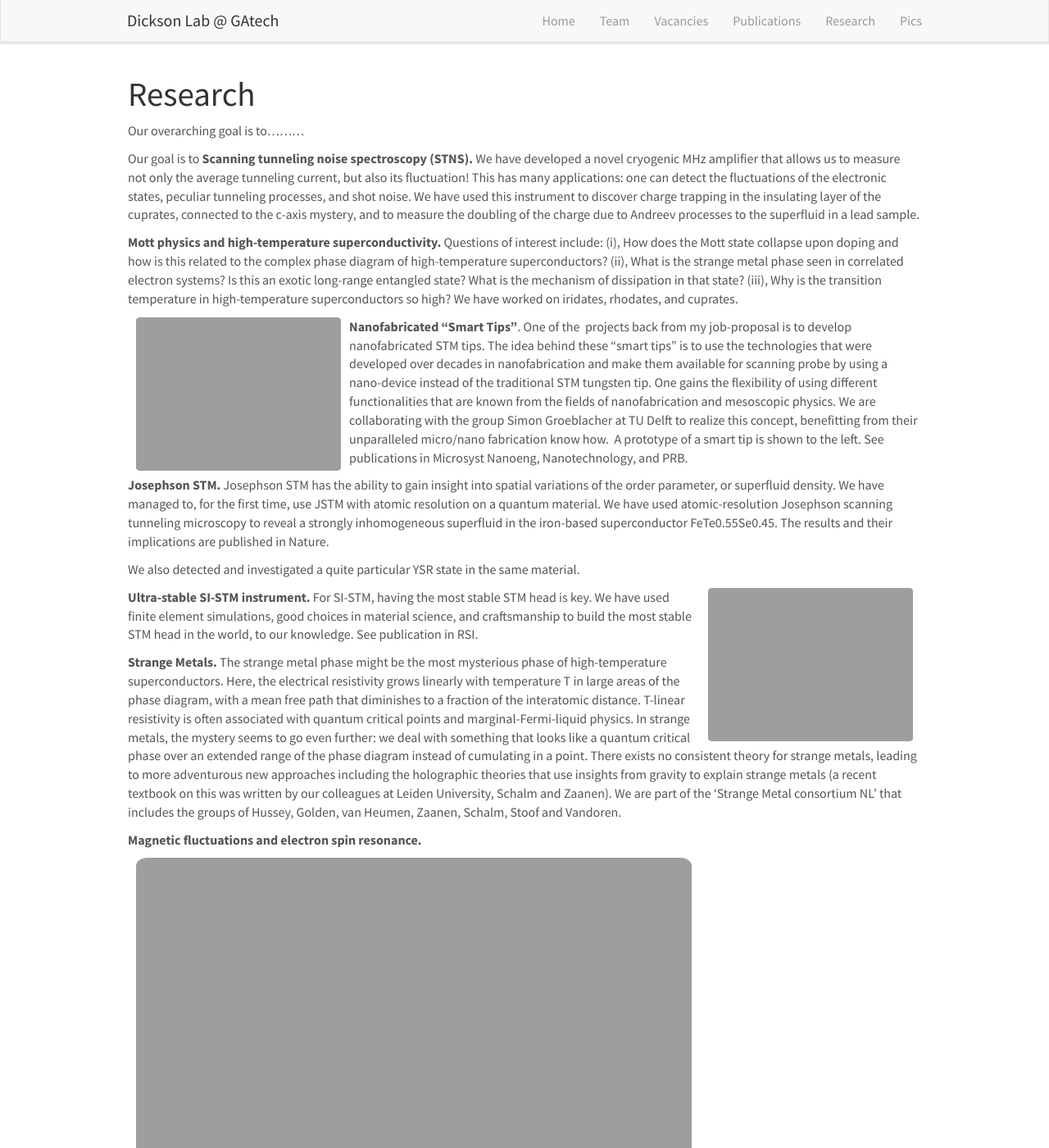
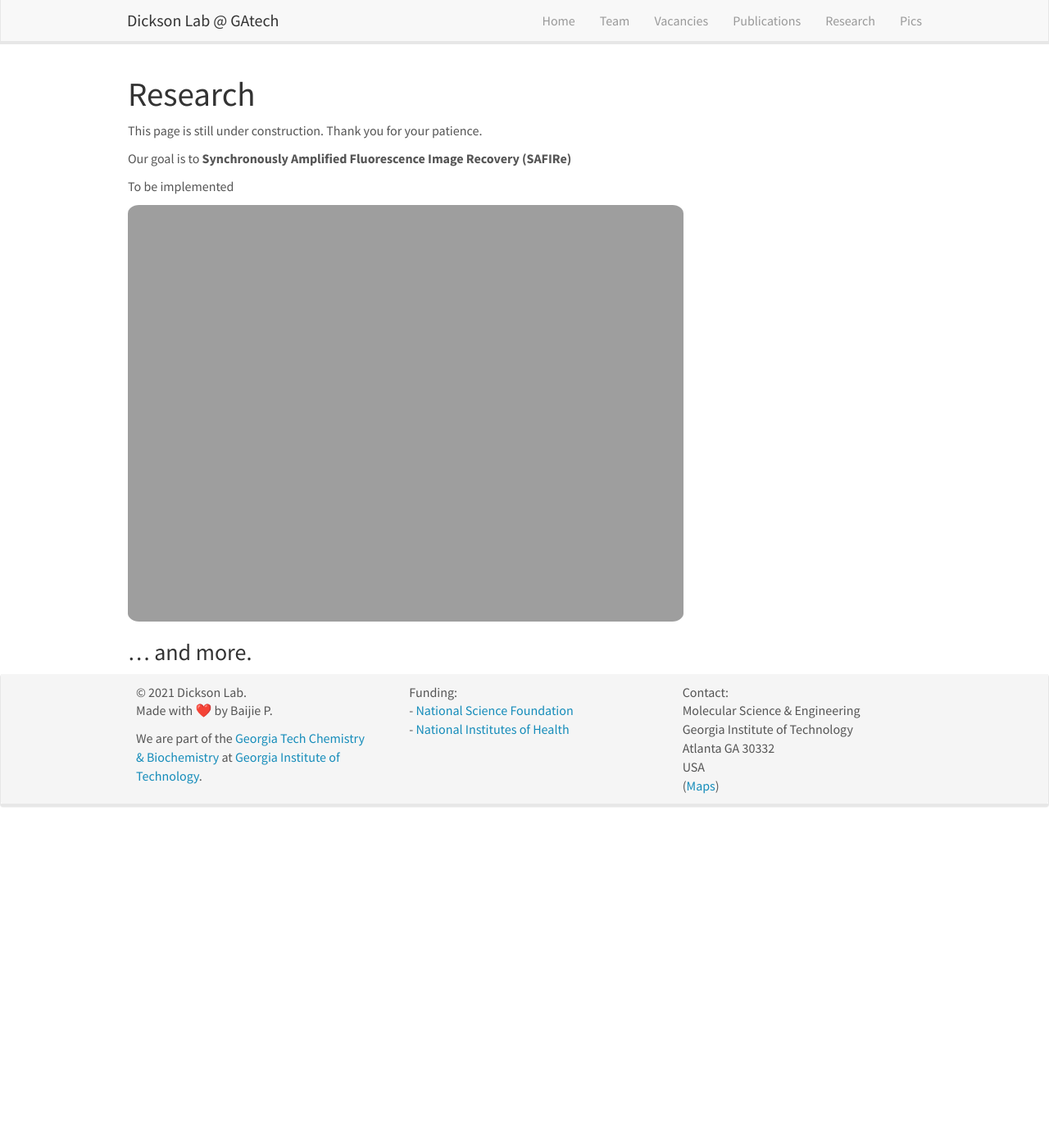
Before and after one commit to DicksonLabPage/GroupPage, a Jekyll site: the page built from _pages/research.md, in a window 1280 px wide and 1400 px high. Shown: the whole window at 82% size. Built offline with Jekyll 4.4.1, drawn with Linux system fonts in a browser that asks for light colours; nearby versions of some CDN libraries; some of the changed text lies outside the part shown.

Commit message:
corrected more pages as they are still under construction

```diff
--- a/_pages/research.md
+++ b/_pages/research.md
@@ -1,40 +1,19 @@
 ---
-title: "Dickson Lab - Research"
+title: 'Dickson Lab - Research'
 layout: textlay
-excerpt: "Dickson Lab -- Research"
+excerpt: 'Dickson Lab -- Research'
 sitemap: false
 permalink: /research/
 ---
 
 # Research
 
-Our overarching goal is to.........
+This page is still under construction. Thank you for your patience.
 
 Our goal is to
-**Scanning tunneling noise spectroscopy (STNS).** We have developed a novel cryogenic MHz amplifier that allows us to measure not only the average tunneling current, but also its fluctuation! This has many applications: one can detect the fluctuations of the electronic states, peculiar tunneling processes, and shot noise. We have used this instrument to discover charge trapping in the insulating layer of the cuprates, connected to the c-axis mystery, and to measure the doubling of the charge due to Andreev processes to the superfluid in a lead sample.
+**Synchronously Amplified Fluorescence Image Recovery (SAFIRe)**
 
-**Mott physics and high-temperature superconductivity.** Questions of interest include: (i), How does the Mott state collapse upon doping and how is this related to the complex phase diagram of high-temperature superconductors? (ii), What is the strange metal phase seen in correlated electron systems? Is this an exotic long-range entangled state? What is the mechanism of dissipation in that state? (iii), Why is the transition temperature in high-temperature superconductors so high? We have worked on iridates, rhodates, and cuprates.
-
-**Nanofabricated "Smart Tips"**.
-![]({{ site.url }}{{ site.baseurl }}/images/respic/SmartTip.png){: style="width: 250px; float: left; margin: 0px 10px"}
-One of the  projects back from my job-proposal is to develop nanofabricated STM tips. The idea behind these “smart tips” is to use the technologies that were developed over decades in nanofabrication and make them available for scanning probe by using a nano-device instead of the traditional STM tungsten tip. One gains the flexibility of using different functionalities that are known from the fields of nanofabrication and mesoscopic physics. We are collaborating with the group Simon Groeblacher at TU Delft to realize this concept, benefitting from their unparalleled micro/nano fabrication know how.  A prototype of a smart tip is shown to the left. See publications in Microsyst Nanoeng, Nanotechnology, and PRB.
-
-**Josephson STM.** Josephson STM has the ability to gain insight into spatial variations of the order parameter, or superfluid density. We have managed to, for the first time, use JSTM with atomic resolution on a quantum material.
-We have used atomic-resolution Josephson scanning tunneling microscopy to reveal a strongly inhomogeneous superfluid in the iron-based superconductor FeTe0.55Se0.45. The results and their implications are published in Nature.
-
-We also detected and investigated a quite particular YSR state in the same material.
-
-**Ultra-stable SI-STM instrument.** ![]({{ site.url }}{{ site.baseurl }}/images/respic/STMHead.png){: style="width: 250px; float: right; margin: 0px 10px"}
-For SI-STM, having the most stable STM head is key. We have used finite element simulations, good choices in material science, and craftsmanship to build the most stable STM head in the world, to our knowledge. See publication in RSI.
-
-**Strange Metals.** The strange metal phase might be the most mysterious phase of high-temperature superconductors. Here, the electrical resistivity grows linearly with temperature T in large areas of the phase diagram, with a mean free path that diminishes to a fraction of the interatomic distance. T-linear resistivity is often associated with quantum critical points and marginal-Fermi-liquid physics. In strange metals, the mystery seems to go even further: we deal with something that looks like a quantum critical phase over an extended range of the phase diagram instead of cumulating in a point. There exists no consistent theory for strange metals, leading to more adventurous new approaches including the holographic theories that use insights from gravity to explain strange metals (a recent textbook on this was written by our colleagues at Leiden University, Schalm and Zaanen).
-We are part of the 'Strange Metal consortium NL' that includes the groups of Hussey, Golden, van Heumen, Zaanen, Schalm, Stoof and Vandoren.
-
-**Magnetic fluctuations and electron spin resonance.**
-![]({{ site.url }}{{ site.baseurl }}/images/respic/SpinFluc.png){: style="width: 70%; float: center; margin: 10px"}
-
-**Twisted bilayer graphene and other material with super-periodicities.**
-We have proposed that artificial super-periodicities can lead to improved superconductivity, both because of increased density of states and because of phase space arguments (see image from our SciPost publication below). Perhaps for different reasons, twisted bilayer graphene has been shown to superconduct! We are investigate this material with the groups of Efetov, Baumberger, and van der Molen.
+To be implemented
 
 ![]({{ site.url }}{{ site.baseurl }}/images/respic/SciPost.png){: style="width: 70%; float: center; margin: 0px"}
 
```
